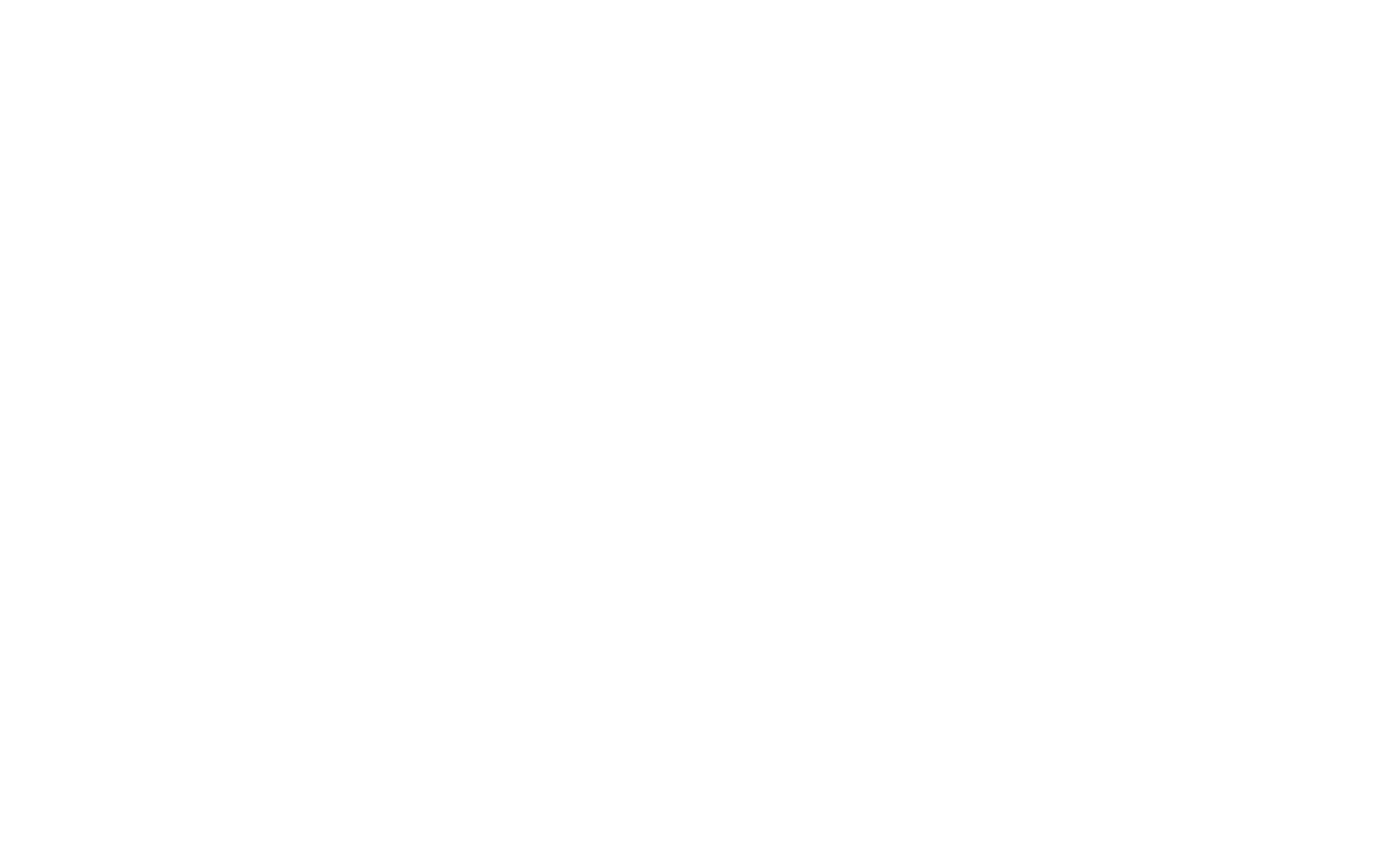
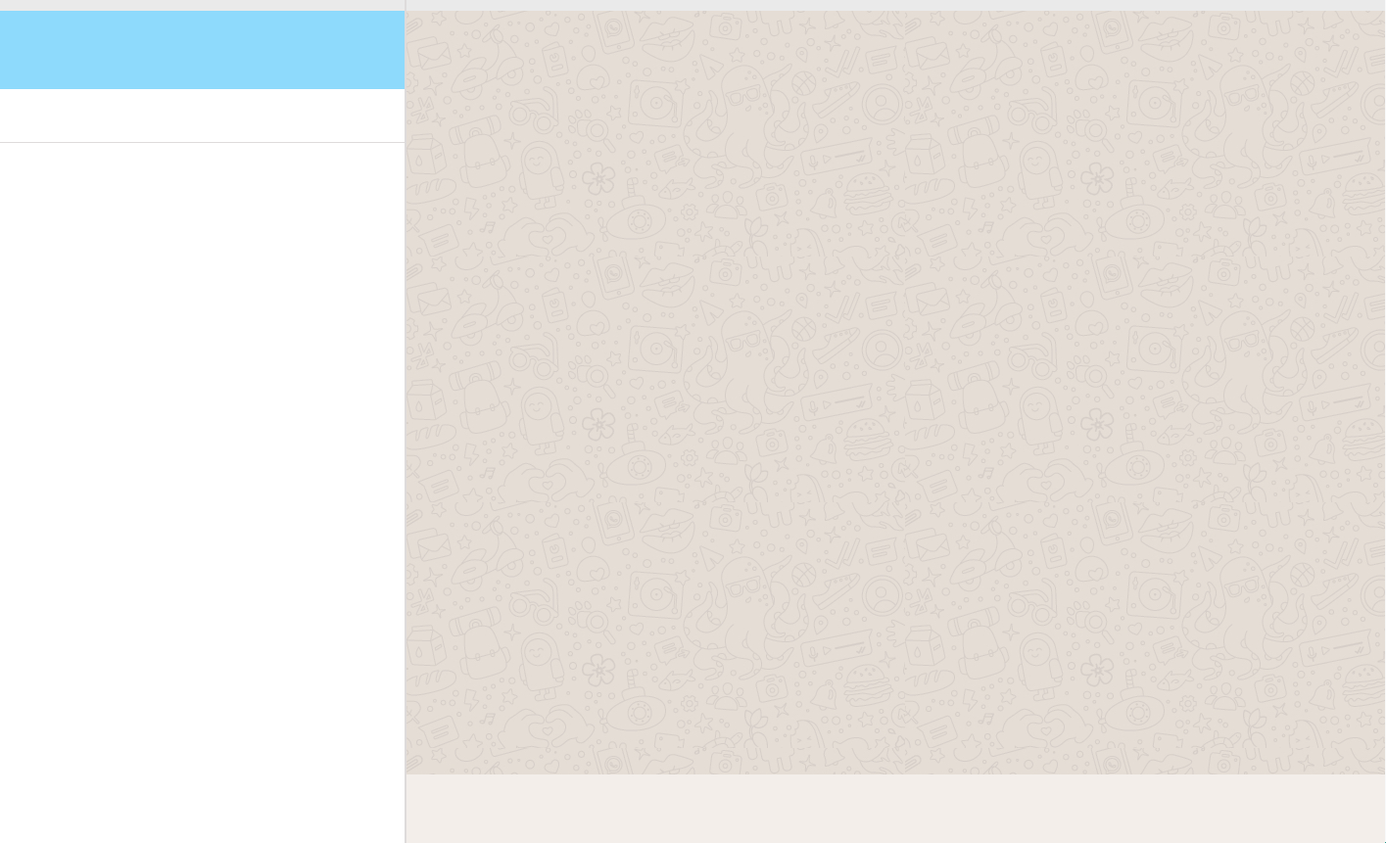
Before and after one commit to FabrizioFavia/vue-boolzapp, a plain HTML site: page index.html in a window 1280 px wide. Shown: the whole page at 98% size, 1415 px wide, since content can reach past the window. Before the commit the page ends 800 px from the top, so only its background shows below. Drawn offline with nearby package versions, Linux system fonts and the light colour scheme.

Commit message:
feat(html/css): created basic layout

```diff
--- a/css/main.css
+++ b/css/main.css
@@ -1,5 +1,78 @@
-*{
+/************ RESET ***********/
+* {
     padding: 0;
     margin: 0;
     box-sizing: border-box;
 }
+
+body {
+    width: 100vw;
+    height: 100vh;
+    background: rgb(255, 255, 255);
+    background: linear-gradient(0deg, rgb(220, 219, 209) 85%, rgba(37, 150, 136, 1) 85%);
+}
+
+/************ RESET END ***********/
+
+/* *********** MAIN ***************/
+.screen {
+    width: 100%;
+    height: 100%;
+}
+
+.appBox {
+    width: 1550px;
+    height: 920px;
+}
+
+/********* LEFT PART **************/
+
+.leftPart {
+    width: 550px;
+    height: 920px;
+    border-right: 2px solid #dedbdb;
+}
+
+.sectionHeader{
+    width: 100%;
+    height: 70px;
+    background-color: #EAEAEA;
+}
+
+.ringBell{
+    width: 100%;
+    height: 80px;
+    background-color: #8EDAFC;
+}
+
+.search{
+    width: 100%;
+    height: 55px;
+    background-color: white;
+    border-bottom: 1px solid #dedbdb;
+}
+
+.messagesSec{
+    width: 100%;
+    height: calc(100% - 205px);
+    background-color: white;
+    overflow-y: auto;
+}
+
+/********* RIGHT PART **************/
+.rightPart {
+    width: 1000px;
+    height: 920px;
+}
+
+.mainSection{
+    width: 100%;
+    height: 780px;
+    background-image:url("../img/mine.jpg");
+}
+
+.footerRightSec{
+    width: 100%;
+    height: 70px;
+    background-color: #F3EEEA;
+}
--- a/index.html
+++ b/index.html
@@ -4,7 +4,7 @@
 <head>
     <script src="https://unpkg.com/vue@3/dist/vue.global.js"></script>
     <link href="https://cdn.jsdelivr.net/npm/bootstrap@5.2.3/dist/css/bootstrap.min.css" rel="stylesheet"
-    integrity="sha384-rbsA2VBKQhggwzxH7pPCaAqO46MgnOM80zW1RWuH61DGLwZJEdK2Kadq2F9CUG65" crossorigin="anonymous">
+        integrity="sha384-rbsA2VBKQhggwzxH7pPCaAqO46MgnOM80zW1RWuH61DGLwZJEdK2Kadq2F9CUG65" crossorigin="anonymous">
     <link rel="stylesheet" href="./css/main.css">
     <link rel="stylesheet" href="https://cdnjs.cloudflare.com/ajax/libs/font-awesome/6.0.0/css/all.min.css">
     <meta charset="UTF-8">
@@ -14,7 +14,49 @@
 </head>
 
 <body>
+    <div class="screen d-flex justify-content-center align-items-center">
 
+        <!----- VUE CONTAINER ----->
+        <div id="app">
+            <div class="appBox border border-light d-flex">
+
+                <!---------------- LEFT PART ------------------>
+                <!--------------------------------------------->
+                <div class="leftPart d-flex flex-column">
+                    <div class="sectionHeader d-flex align-items-center">
+
+                    </div>
+                    <div class="ringBell">
+
+                    </div>
+                    <div class="search">
+
+                    </div>
+                    <div class="messagesSec">
+
+                    </div>
+
+
+                </div>
+
+                <!---------------- RIGHT PART ----------------->
+                <!--------------------------------------------->
+
+                <div class="rightPart d-flex flex-column">
+                    <div class="sectionHeader d-flex align-items-center">
+
+                    </div>
+                    <div class="mainSection">
+
+                    </div>
+                    <div class="footerRightSec"></div>
+
+                </div>
+            </div>
+        </div>
+        <!----- VUE CONTAINER END ----->
+
+    </div>
 
     <script src="./js/main.js"></script>
 </body>
```
